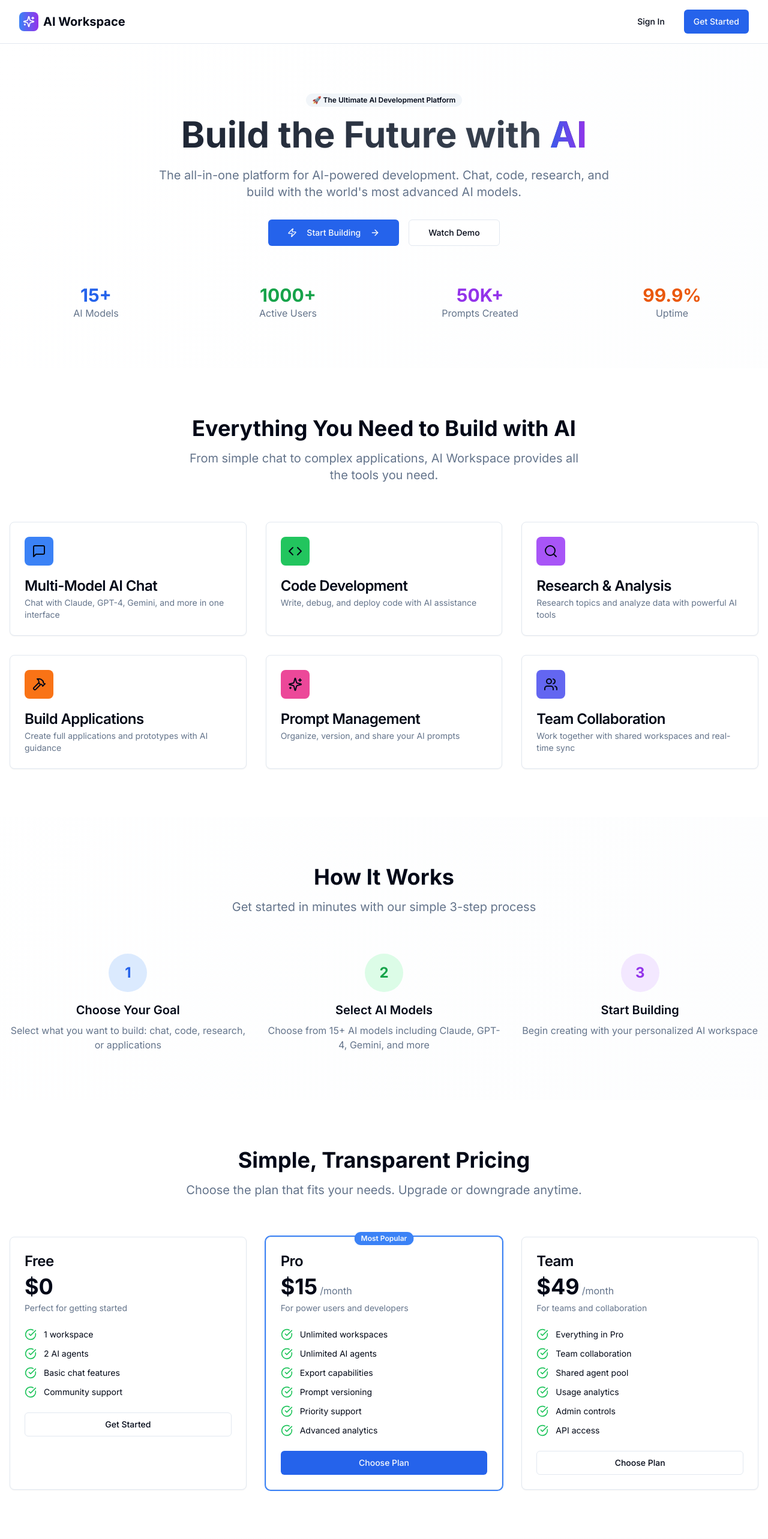
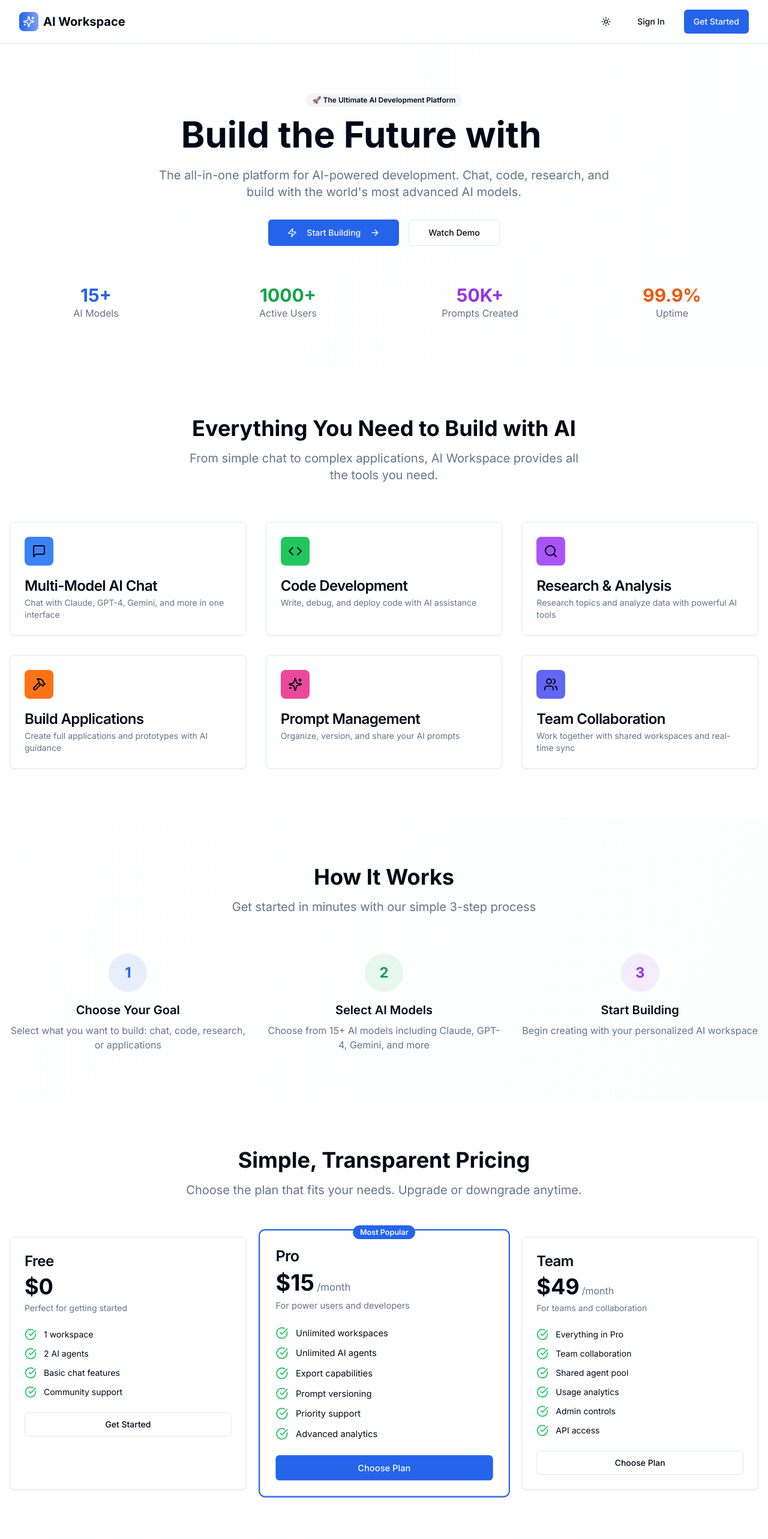
Before and after one commit to AsithaLKonara/All-in-One-AI-WorkSpace, a Next.js app: page / in a window 1280 px wide. Shown: the top 2566 px of the page at 60% size. Built offline with nearby package versions, Linux system fonts and the light colour scheme.

Commit message:
🤖 Auto-sync: Modified: app/components/landing-page.tsx

```diff
--- a/app/components/landing-page.tsx
+++ b/app/components/landing-page.tsx
@@ -20,6 +20,7 @@ import {
   BarChart3
 } from "lucide-react"
 import { OnboardingWizard } from "./onboarding-wizard"
+import { ThemeSwitcher } from "./theme-switcher"
 
 interface Feature {
   title: string
@@ -134,18 +135,19 @@ export default function LandingPage({ onWorkspaceReady }: { onWorkspaceReady: ()
   return (
     <div className="min-h-screen bg-gradient-to-br from-background to-muted/20">
       {/* Header */}
-      <header className="border-b bg-white/80 backdrop-blur-sm">
+      <header className="border-b bg-background/80 backdrop-blur-sm">
         <div className="max-w-7xl mx-auto px-4 sm:px-6 lg:px-8">
           <div className="flex justify-between items-center py-4">
             <div className="flex items-center space-x-2">
-              <div className="w-8 h-8 bg-gradient-to-r from-blue-500 to-purple-600 rounded-lg flex items-center justify-center">
-                <Sparkles className="w-5 h-5 text-white" />
+              <div className="w-8 h-8 bg-gradient-to-r from-primary to-primary/60 rounded-lg flex items-center justify-center">
+                <Sparkles className="w-5 h-5 text-primary-foreground" />
               </div>
               <span className="text-xl font-bold">AI Workspace</span>
             </div>
             <div className="flex items-center space-x-4">
+              <ThemeSwitcher variant="icon" size="sm" />
               <Button variant="ghost">Sign In</Button>
-              <Button>Get Started</Button>
+              <Button className="btn-primary">Get Started</Button>
             </div>
           </div>
         </div>
@@ -158,15 +160,15 @@ export default function LandingPage({ onWorkspaceReady }: { onWorkspaceReady: ()
             <Badge variant="secondary" className="mb-4">
               🚀 The Ultimate AI Development Platform
             </Badge>
-            <h1 className="text-5xl md:text-6xl font-bold mb-6 bg-gradient-to-r from-gray-900 to-gray-600 bg-clip-text text-transparent">
+            <h1 className="text-5xl md:text-6xl font-bold mb-6">
               Build the Future with
-              <span className="bg-gradient-to-r from-blue-600 to-purple-600 bg-clip-text text-transparent"> AI</span>
+              <span className="gradient-text"> AI</span>
             </h1>
             <p className="text-xl text-muted-foreground max-w-3xl mx-auto mb-8">
               The all-in-one platform for AI-powered development. Chat, code, research, and build with the world's most advanced AI models.
             </p>
             <div className="flex flex-col sm:flex-row gap-4 justify-center">
-              <Button size="lg" onClick={() => setShowOnboarding(true)}>
+              <Button size="lg" onClick={() => setShowOnboarding(true)} className="btn-primary">
                 <Zap className="w-5 h-5 mr-2" />
                 Start Building
                 <ArrowRight className="w-5 h-5 ml-2" />
@@ -180,7 +182,7 @@ export default function LandingPage({ onWorkspaceReady }: { onWorkspaceReady: ()
           {/* Stats */}
           <div className="grid grid-cols-1 md:grid-cols-4 gap-8 mt-16">
             <div className="text-center">
-              <div className="text-3xl font-bold text-blue-600">15+</div>
+              <div className="text-3xl font-bold text-primary">15+</div>
               <div className="text-muted-foreground">AI Models</div>
             </div>
             <div className="text-center">
@@ -200,7 +202,7 @@ export default function LandingPage({ onWorkspaceReady }: { onWorkspaceReady: ()
       </section>
 
       {/* Features Section */}
-      <section className="py-20 px-4 bg-white">
+      <section className="py-20 px-4 bg-card">
         <div className="max-w-7xl mx-auto">
           <div className="text-center mb-16">
             <h2 className="text-4xl font-bold mb-4">Everything You Need to Build with AI</h2>
@@ -211,7 +213,7 @@ export default function LandingPage({ onWorkspaceReady }: { onWorkspaceReady: ()
 
           <div className="grid grid-cols-1 md:grid-cols-2 lg:grid-cols-3 gap-8">
             {features.map((feature, index) => (
-              <Card key={index} className="hover:shadow-lg transition-all cursor-pointer">
+              <Card key={index} className="card-enhanced hover:shadow-lg transition-all cursor-pointer">
                 <CardHeader>
                   <div className={`w-12 h-12 ${feature.color} rounded-lg flex items-center justify-center mb-4`}>
                     {feature.icon}
@@ -237,8 +239,8 @@ export default function LandingPage({ onWorkspaceReady }: { onWorkspaceReady: ()
 
           <div className="grid grid-cols-1 md:grid-cols-3 gap-8">
             <div className="text-center">
-              <div className="w-16 h-16 bg-blue-100 rounded-full flex items-center justify-center mx-auto mb-4">
-                <span className="text-2xl font-bold text-blue-600">1</span>
+              <div className="w-16 h-16 bg-primary/10 rounded-full flex items-center justify-center mx-auto mb-4">
+                <span className="text-2xl font-bold text-primary">1</span>
               </div>
               <h3 className="text-xl font-semibold mb-2">Choose Your Goal</h3>
               <p className="text-muted-foreground">
@@ -246,7 +248,7 @@ export default function LandingPage({ onWorkspaceReady }: { onWorkspaceReady: ()
               </p>
             </div>
             <div className="text-center">
-              <div className="w-16 h-16 bg-green-100 rounded-full flex items-center justify-center mx-auto mb-4">
+              <div className="w-16 h-16 bg-green-500/10 rounded-full flex items-center justify-center mx-auto mb-4">
                 <span className="text-2xl font-bold text-green-600">2</span>
               </div>
               <h3 className="text-xl font-semibold mb-2">Select AI Models</h3>
@@ -255,7 +257,7 @@ export default function LandingPage({ onWorkspaceReady }: { onWorkspaceReady: ()
               </p>
             </div>
             <div className="text-center">
-              <div className="w-16 h-16 bg-purple-100 rounded-full flex items-center justify-center mx-auto mb-4">
+              <div className="w-16 h-16 bg-purple-500/10 rounded-full flex items-center justify-center mx-auto mb-4">
                 <span className="text-2xl font-bold text-purple-600">3</span>
               </div>
               <h3 className="text-xl font-semibold mb-2">Start Building</h3>
@@ -268,7 +270,7 @@ export default function LandingPage({ onWorkspaceReady }: { onWorkspaceReady: ()
       </section>
 
       {/* Pricing Section */}
-      <section className="py-20 px-4 bg-white">
+      <section className="py-20 px-4 bg-card">
         <div className="max-w-7xl mx-auto">
           <div className="text-center mb-16">
             <h2 className="text-4xl font-bold mb-4">Simple, Transparent Pricing</h2>
@@ -279,10 +281,12 @@ export default function LandingPage({ onWorkspaceReady }: { onWorkspaceReady: ()
 
           <div className="grid grid-cols-1 md:grid-cols-3 gap-8">
             {pricingPlans.map((plan, index) => (
-              <Card key={index} className={`relative ${plan.popular ? 'ring-2 ring-blue-500' : ''}`}>
+              <Card key={index} className={`card-enhanced relative ${plan.popular ? 'ring-2 ring-primary scale-105' : ''}`}>
                 {plan.popular && (
                   <div className="absolute -top-3 left-1/2 transform -translate-x-1/2">
-                    <Badge className="bg-blue-500">Most Popular</Badge>
+                    <Badge className="bg-primary">
+                      Most Popular
+                    </Badge>
                   </div>
                 )}
                 <CardHeader>
@@ -319,7 +323,7 @@ export default function LandingPage({ onWorkspaceReady }: { onWorkspaceReady: ()
           <p className="text-xl text-muted-foreground mb-8">
             Join thousands of developers already building with AI Workspace
           </p>
-          <Button size="lg" onClick={() => setShowOnboarding(true)}>
+          <Button size="lg" onClick={() => setShowOnboarding(true)} className="btn-primary">
             <Zap className="w-5 h-5 mr-2" />
             Start Your Free Trial
             <ArrowRight className="w-5 h-5 ml-2" />
@@ -328,13 +332,13 @@ export default function LandingPage({ onWorkspaceReady }: { onWorkspaceReady: ()
       </section>
 
       {/* Footer */}
-      <footer className="border-t bg-white">
+      <footer className="border-t bg-card">
         <div className="max-w-7xl mx-auto px-4 sm:px-6 lg:px-8 py-12">
           <div className="grid grid-cols-1 md:grid-cols-4 gap-8">
             <div>
               <div className="flex items-center space-x-2 mb-4">
-                <div className="w-8 h-8 bg-gradient-to-r from-blue-500 to-purple-600 rounded-lg flex items-center justify-center">
-                  <Sparkles className="w-5 h-5 text-white" />
+                <div className="w-8 h-8 bg-gradient-to-r from-primary to-primary/60 rounded-lg flex items-center justify-center">
+                  <Sparkles className="w-5 h-5 text-primary-foreground" />
                 </div>
                 <span className="text-xl font-bold">AI Workspace</span>
               </div>
```
